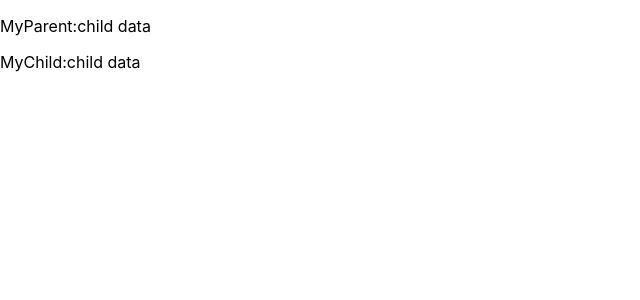
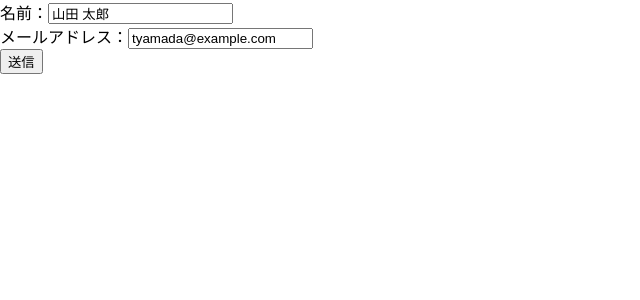
Before and after one commit to hiroyannnn/React-sokushu-, a React (Create React App) app in the folder quick-react/: page / in a window 1280 px wide. Shown: the top 300 px of the page, without its empty margins (0-640 px from the left). Built offline with nearby package versions, Linux system fonts and the light colour scheme.

Commit message:
form-basic

```diff
--- /dev/null
+++ b/quick-react/src/MyForm.js
@@ -0,0 +1,41 @@
+import React, { Component } from 'react';
+
+export default class MyForm extends Component {
+    constructor(props) {
+        super(props);
+        this.state = {
+            name: '山田 太郎',
+            email: 'tyamada@example.com'
+        };
+        // thisを固定
+        this.handleChange = this.handleChange.bind(this);
+        this.show = this.show.bind(this);
+    }
+    handleChange(e) {
+        this.setState({
+            [e.target.name]: e.target.value
+        });
+    }
+    show() {
+        console.log(`name:${this.state.name}`);
+        console.log(`email:${this.state.email}`);
+    }
+    render() {
+        return (
+            <form>
+                <div>
+                    <label htmlFor="name">名前：</label>
+                    <input id="name" name="name" type="text" onChange={this.handleChange} value={this.state.name} />
+                </div>
+                <div>
+                    <label htmlFor="email">メールアドレス：</label>
+                    <input id="email" name="email" type="mail" onChange={this.handleChange} value={this.state.email} />
+                </div>
+                <div>
+                    <button type="button" onClick={this.show}>
+                        送信</button>
+                </div>
+            </form>
+        );
+    }
+}
--- a/quick-react/src/index.js
+++ b/quick-react/src/index.js
@@ -3,6 +3,7 @@
 import './index.css';
 // import App from './App';
 import * as serviceWorker from './serviceWorker';
+import MyForm from './MyForm';
 // import MyHello from './MyHello';
 // import MyType from './MyType';
 // import MyAttrMulti from './MyAttrMulti';
@@ -14,7 +15,7 @@
 // import MyEvent from './MyEvent';
 // import MyPool from './MyPool';
 // import MyState from './MyState';
-import MyParent from './MyParent';
+// import MyParent from './MyParent';
 
 // multi
 // const data = {
@@ -112,7 +113,10 @@
     // <MyState />,
 
     // state
-    <MyParent />,
+    // <MyParent />,
+
+    // form
+    <MyForm />,
     document.getElementById('root')
 );
 
```
